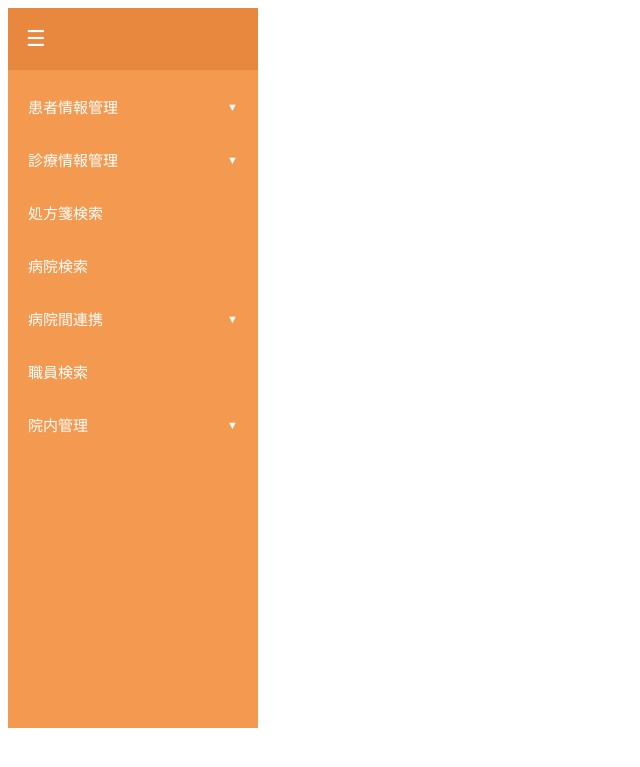
After one commit to nishimoto-maker/Tasukarte, a Spring app: page /fragments/sidebar in a window 1280 px wide. The commit adds this page. Shown: the top 767 px of the page, without its empty margins (0-640 px from the left). Run offline with Thymeleaf, Linux system fonts and the light colour scheme; the template is opened without the code that fills it, so the values that code supplies are empty.

Commit message:
TOP画面の各部分を結合(一部調整で上手くいかなかった部分があるため後ほど修正)

```diff
--- /dev/null
+++ b/src/main/resources/static/css/sidebar.css
@@ -0,0 +1,128 @@
+
+/* サイドバー全体 */
+.sidebar {
+    width: 250px;
+    min-height: calc(100vh - 80px);
+    background-color: #f39a50;
+    color: #ffffff;
+    display: flex;
+    flex-direction: column;
+    box-sizing: border-box;
+    overflow-y: auto;
+    transition: width 0.3s ease;
+}
+
+/* ハンバーガーボタン */
+.sidebar-toggle {
+    width: 100%;
+    padding: 18px;
+    background-color: #e8883e;
+    color: #ffffff;
+    border: none;
+    text-align: left;
+    font-size: 22px;
+    cursor: pointer;
+}
+
+/* メニュー一覧 */
+.sidebar-menu {
+    padding: 10px 0;
+}
+
+/* メニュー項目のグループ */
+.menu-group {
+    width: 100%;
+}
+
+/* 大機能のメニュー */
+.menu-parent {
+    width: 100%;
+    padding: 16px 20px;
+    display: flex;
+    justify-content: space-between;
+    align-items: center;
+    background-color: transparent;
+    color: #ffffff;
+    border: none;
+    font-size: 15px;
+    text-align: left;
+    cursor: pointer;
+}
+
+/* 直接遷移するメニュー */
+.menu-direct {
+    display: block;
+    padding: 16px 20px;
+    color: #ffffff;
+    font-size: 15px;
+    text-decoration: none;
+}
+
+/* メニューにカーソルを合わせたとき */
+.menu-parent:hover,
+.menu-direct:hover {
+    background-color: #e8883e;
+}
+
+/* 中機能の一覧 */
+.submenu {
+    display: none;
+    margin: 0;
+    padding: 0;
+    list-style: none;
+    background-color: #e8883e;
+}
+
+/* 展開中の中機能一覧 */
+.menu-group.active .submenu {
+    display: block;
+}
+
+/* 中機能のリンク */
+.submenu a {
+    display: block;
+    padding: 12px 20px 12px 38px;
+    color: #ffffff;
+    font-size: 14px;
+    text-decoration: none;
+}
+
+/* 中機能にカーソルを合わせたとき */
+.submenu a:hover {
+    background-color: #d97832;
+}
+
+/* メニューの矢印 */
+.menu-arrow {
+    font-size: 11px;
+    transition: transform 0.3s ease;
+}
+
+/* メニュー展開時の矢印 */
+.menu-group.active .menu-arrow {
+    transform: rotate(180deg);
+}
+
+/* サイドバー収納時 */
+.sidebar.collapsed {
+    width: 65px;
+    overflow: hidden;
+}
+
+/* 収納時はメニュー名を非表示 */
+.sidebar.collapsed .menu-parent span:first-child,
+.sidebar.collapsed .menu-direct,
+.sidebar.collapsed .submenu {
+    display: none;
+}
+
+/* 収納時の矢印 */
+.sidebar.collapsed .menu-arrow {
+    display: none;
+}
+
+/* 収納時の大機能ボタン */
+.sidebar.collapsed .menu-parent {
+    justify-content: center;
+    padding: 16px 0;
+}
--- /dev/null
+++ b/src/main/resources/static/js/sidebar.js
@@ -0,0 +1,40 @@
+
+// サイドバーを取得
+const sidebar = document.querySelector(".sidebar");
+
+// ハンバーガーボタンを取得
+const sidebarToggle = document.querySelector(".sidebar-toggle");
+
+// 大機能のメニューボタンをすべて取得
+const menuParents = document.querySelectorAll(".menu-parent");
+
+
+// ① サイドバー全体の開閉処理
+sidebarToggle.addEventListener("click", function() {
+
+    // collapsedクラスを付け外しする
+    sidebar.classList.toggle("collapsed");
+
+});
+
+
+// ② 大機能メニューの展開・収納処理
+menuParents.forEach(function(menuParent) {
+
+    // 大機能のボタンがクリックされたとき
+    menuParent.addEventListener("click", function() {
+
+        // サイドバー収納中は操作しない
+        if (sidebar.classList.contains("collapsed")) {
+            return;
+        }
+
+        // クリックされたボタンの親要素を取得
+        const menuGroup = menuParent.closest(".menu-group");
+
+        // activeクラスを付け外しする
+        menuGroup.classList.toggle("active");
+
+    });
+
+});
--- /dev/null
+++ b/src/main/resources/templates/fragments/sidebar.html
@@ -0,0 +1,97 @@
+
+<!DOCTYPE html>
+<html lang="ja" xmlns:th="http://www.thymeleaf.org">
+<body>
+
+    <!-- サイドバー -->
+    <aside class="sidebar" th:fragment="sidebar">
+		<link rel="stylesheet"
+      		href="../../static/css/sidebar.css"
+      		th:href="@{/css/sidebar.css}">
+
+        <!-- ハンバーガーボタン -->
+        <button type="button" class="sidebar-toggle">
+            ☰
+        </button>
+
+        <!-- メニュー一覧 -->
+        <nav class="sidebar-menu">
+
+            <!-- 患者情報管理 -->
+            <div class="menu-group">
+                <button type="button" class="menu-parent">
+                    <span>患者情報管理</span>
+                    <span class="menu-arrow">▼</span>
+                </button>
+
+                <ul class="submenu">
+                    <li><a href="#">患者情報管理TOP</a></li>
+                    <li><a href="#">患者情報登録</a></li>
+                    <li><a href="#">患者情報検索</a></li>
+                </ul>
+            </div>
+
+            <!-- 診療情報管理 -->
+            <div class="menu-group">
+                <button type="button" class="menu-parent">
+                    <span>診療情報管理</span>
+                    <span class="menu-arrow">▼</span>
+                </button>
+
+                <ul class="submenu">
+                    <li><a href="#">診療情報管理TOP</a></li>
+                    <li><a href="#">診療記録検索</a></li>
+                    <li><a href="#">問診票検索</a></li>
+                </ul>
+            </div>
+
+            <!-- 処方箋検索：直接遷移 -->
+            <div class="menu-group">
+                <a href="#" class="menu-direct">処方箋検索</a>
+            </div>
+
+            <!-- 病院検索：直接遷移 -->
+            <div class="menu-group">
+                <a href="#" class="menu-direct">病院検索</a>
+            </div>
+
+            <!-- 病院間連携 -->
+            <div class="menu-group">
+                <button type="button" class="menu-parent">
+                    <span>病院間連携</span>
+                    <span class="menu-arrow">▼</span>
+                </button>
+
+                <ul class="submenu">
+                    <li><a href="#">メッセージ一覧</a></li>
+                    <li><a href="#">メッセージ作成</a></li>
+                    <li><a href="#">紹介状一覧</a></li>
+                    <li><a href="#">紹介状作成</a></li>
+                </ul>
+            </div>
+
+            <!-- 職員検索：直接遷移 -->
+            <div class="menu-group">
+                <a href="#" class="menu-direct">職員検索</a>
+            </div>
+
+            <!-- 院内管理 -->
+            <div class="menu-group">
+                <button type="button" class="menu-parent">
+                    <span>院内管理</span>
+                    <span class="menu-arrow">▼</span>
+                </button>
+
+                <ul class="submenu">
+                    <li><a href="#">職員登録</a></li>
+                    <li><a href="#">病院編集</a></li>
+                </ul>
+            </div>
+
+        </nav>
+        <script src="../../static/js/sidebar.js"
+        	th:src="@{/js/sidebar.js}" defer></script>
+    </aside>
+
+</body>
+</html>
--- a/src/main/resources/templates/top.html
+++ b/src/main/resources/templates/top.html
@@ -53,7 +53,7 @@
 </span>
 </button>
 
-      <!-- 3. 処方箋管理 -->
+      <!-- 3. 処方箋検索 -->
 <button type="button" class="menu-button">
 <span class="icon-wrapper">
 <svg viewBox="0 0 24 24">
@@ -62,7 +62,7 @@
 </svg>
 </span>
 <span class="menu-text">
-<span class="menu-title">処方箋管理</span>
+<span class="menu-title">処方箋検索</span>
 <span class="menu-desc">処方オーダー・投薬履歴の確認</span>
 </span>
 </button>
```
Also changed, not shown: src/main/java/com/tasukarte/top/controller/TopController.java (added, +15 -0 lines), src/main/resources/static/css/dashboard.css (added, +138 -0 lines), src/main/resources/static/css/header.css (added, +46 -0 lines), src/main/resources/templates/fragments/header.html (added, +37 -0 lines).
